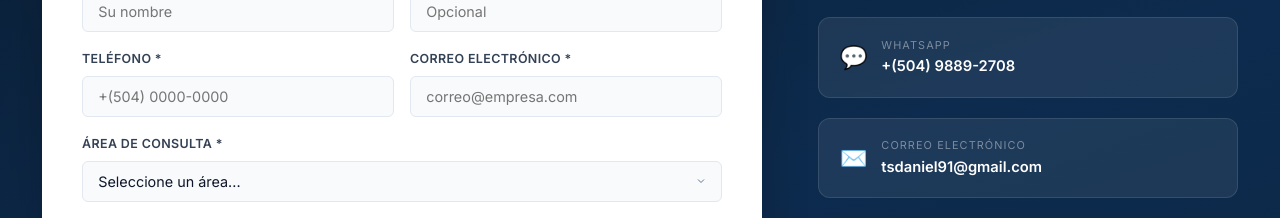
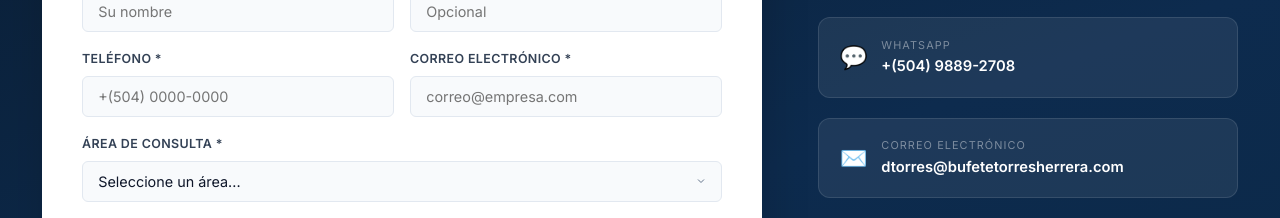
Before and after one commit to tsdaniel91-ship-it/tsdaniel91-ship-it.github.io, a plain HTML site: page index.html in a window 1280 px wide. Shown: the part 7078-7296 px from the top of the page. Drawn offline with nearby package versions, Linux system fonts and the light colour scheme; a web font is replaced by a local one.

Commit message:
Actualizar correo de contacto a dtorres@bufetetorresherrera.com

```diff
--- a/index.html
+++ b/index.html
@@ -1189,11 +1189,11 @@
           </div>
         </a>
 
-        <a href="mailto:tsdaniel91@gmail.com" class="ch-btn">
+        <a href="mailto:dtorres@bufetetorresherrera.com" class="ch-btn">
           <span class="ch-ico">✉️</span>
           <div>
             <div class="ch-lbl">Correo Electrónico</div>
-            <div class="ch-val">tsdaniel91@gmail.com</div>
+            <div class="ch-val">dtorres@bufetetorresherrera.com</div>
           </div>
         </a>
 
```
